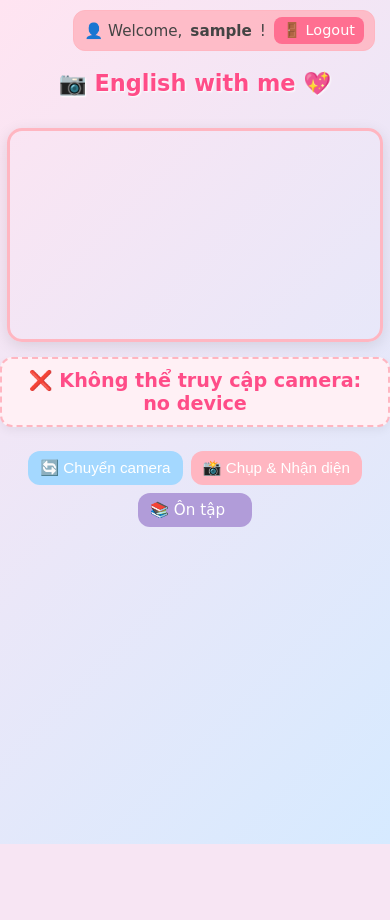
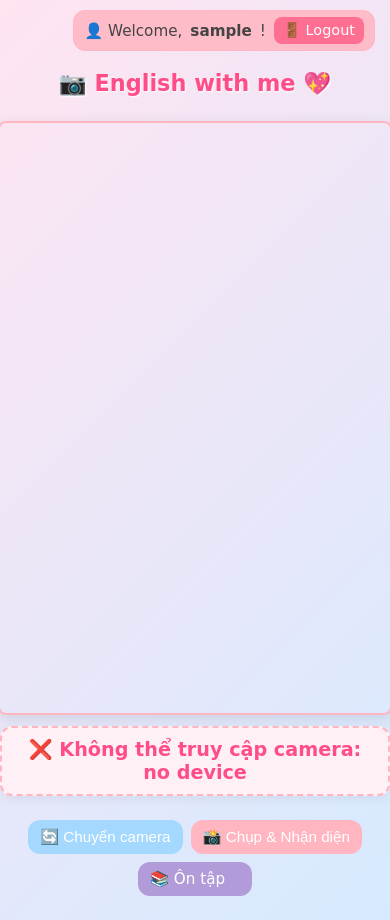
Before and after one commit to CloudmintULIS/My_App_1, a Flask app: page / in a window 390 px wide. Before the commit the page ends 844 px from the top, so only its background shows below. Run offline with Flask 3, Linux system fonts and the light colour scheme; the visitor is signed in with stand-in values (Sample User, id 1).

Commit message:
fix camera on phone

```diff
--- a/static/style.css
+++ b/static/style.css
@@ -54,6 +54,7 @@
   justify-content: center;
   margin-top: 12px;
   width: 100%;
+  height: auto;
 }
 
 video {
@@ -122,6 +123,10 @@
 
 /* Mobile tối ưu */
 @media (max-width: 600px) {
+  body {
+    padding-bottom: 10px;
+  }
+
   .title {
     font-size: 1.4em;
     margin-top: 70px;
@@ -138,9 +143,21 @@
     padding: 10px 12px;
   }
 
+  /* Camera full màn hơn */
+  .video-container {
+    height: 70vh; /* Chiếm 70% chiều cao màn hình */
+    margin-top: 5px;
+  }
+
   video {
-    width: 95%;
+    width: 100%;
+    height: 100%;
     max-width: none;
+    max-height: none;
+    aspect-ratio: auto; /* Bỏ tỉ lệ cố định */
+    object-fit: cover; /* Có thể đổi thành contain nếu muốn thấy toàn bộ */
+    border-radius: 8px;
+    border: 2px solid #ffb6c1;
   }
 
   .user-bar {
--- a/view/index.html
+++ b/view/index.html
@@ -1,8 +1,8 @@
-<!DOCTYPE html>
 <html>
 <head>
   <title>🌸 AI Camera - English With Me 🌸</title>
-  <meta name="viewport" content="width=device-width, initial-scale=1">
+  <meta charset="UTF-8">
+  <meta name="viewport" content="width=device-width, initial-scale=1.0">
   <link rel="stylesheet" href="{{ url_for('static', filename='style.css') }}">
 </head>
 <body>
```
